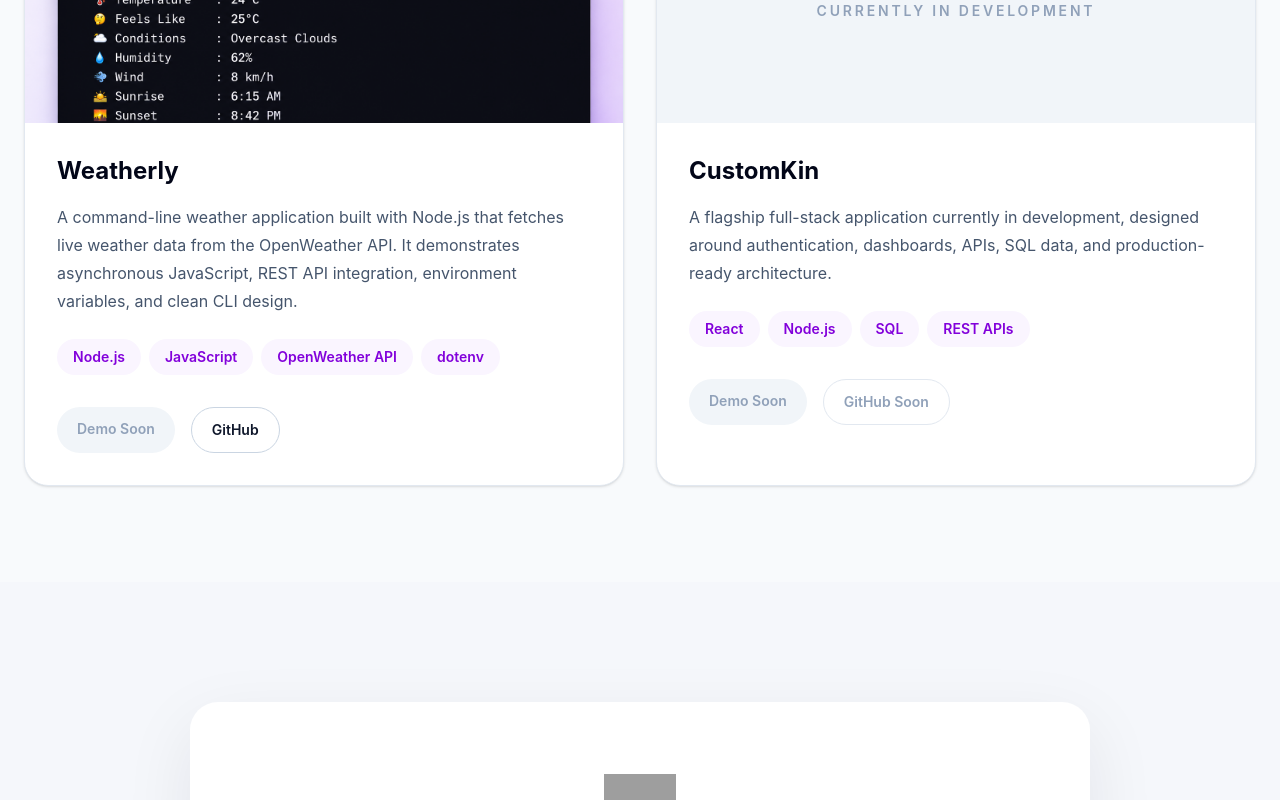
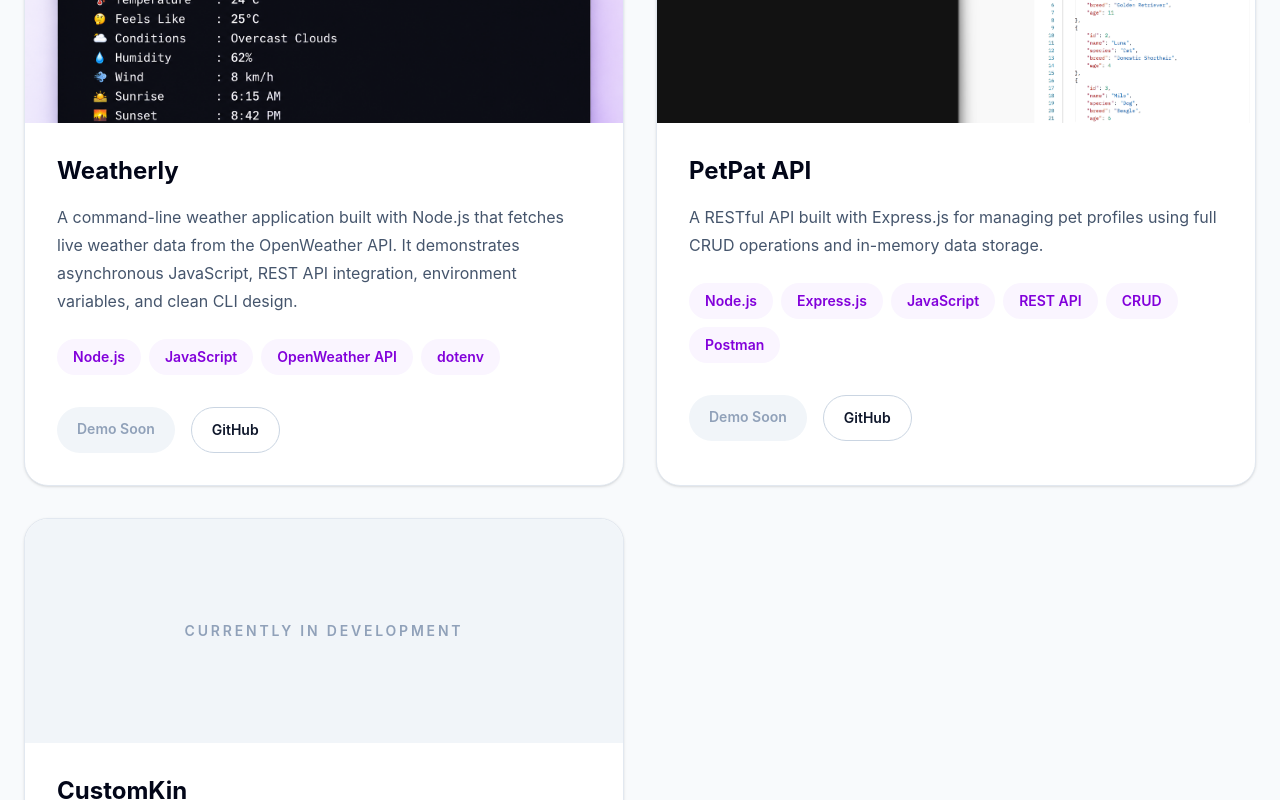
Before and after one commit to beckysoftwareeng2026/Becky-E-Portfolio, a React (Vite) app: page / in a window 1280 px wide. Shown: the part 5100-5900 px from the top of the page. Built offline with nearby package versions, Linux system fonts and the light colour scheme; grey boxes are pictures that could not be loaded.

Commit message:
Add PetPat API project to portfolio

```diff
--- a/src/components/ProjectCard.tsx
+++ b/src/components/ProjectCard.tsx
@@ -1,6 +1,7 @@
 import skinstric from "../assets/screenshots/skinstric.png";
 import weatherly from "../assets/screenshots/weatherly.png";
 import moodify from "../assets/screenshots/moodify.png";
+import petpat from "../assets/screenshots/petpat.png";
 import type { Project } from "../data/projects";
 
 
@@ -8,6 +9,7 @@
   Skinstric: skinstric,
   Weatherly: weatherly,
   Moodify: moodify,
+  "PetPat API": petpat,
 };
 
 function ProjectCard({ project }: { project: Project }) {
--- a/src/data/projects.ts
+++ b/src/data/projects.ts
@@ -124,6 +124,36 @@
   image: "/images/weatherly.png",
   featured: false,
 },
+{
+  id: 5,
+  title: "PetPat API",
+  subtitle: "RESTful Pet Management API",
+  description:
+    "A RESTful API built with Express.js for managing pet profiles using full CRUD operations and in-memory data storage.",
+  challenge:
+    "Build a complete backend API from scratch that supports creating, reading, updating, and deleting pet records while following RESTful design principles.",
+  solution:
+    "Developed an Express.js API with five CRUD endpoints, route parameters, request body handling, proper HTTP status codes, and comprehensive testing using Postman.",
+  learned: [
+    "Built a RESTful API with Express.js",
+    "Implemented CRUD operations",
+    "Worked with req.params and req.body",
+    "Used appropriate HTTP status codes",
+    "Tested endpoints with Postman"
+  ],
+  technologies: [
+    "Node.js",
+    "Express.js",
+    "JavaScript",
+    "REST API",
+    "CRUD",
+    "Postman"
+  ],
+  github: "https://github.com/beckysoftwareeng2026/PetPat-",
+  demo: "",
+  image: "petpat",
+  featured: false,
+},
   {
     id: 5,
     title: "CustomKin",
```
Also changed, not shown: src/assets/screenshots/petpat.png (added).
